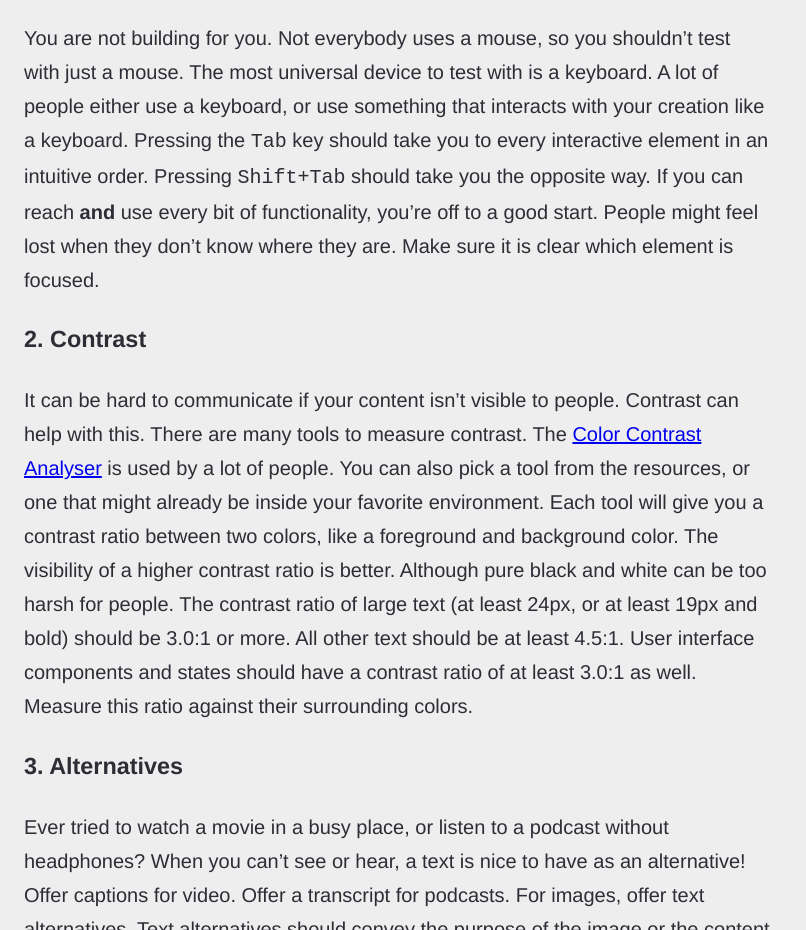
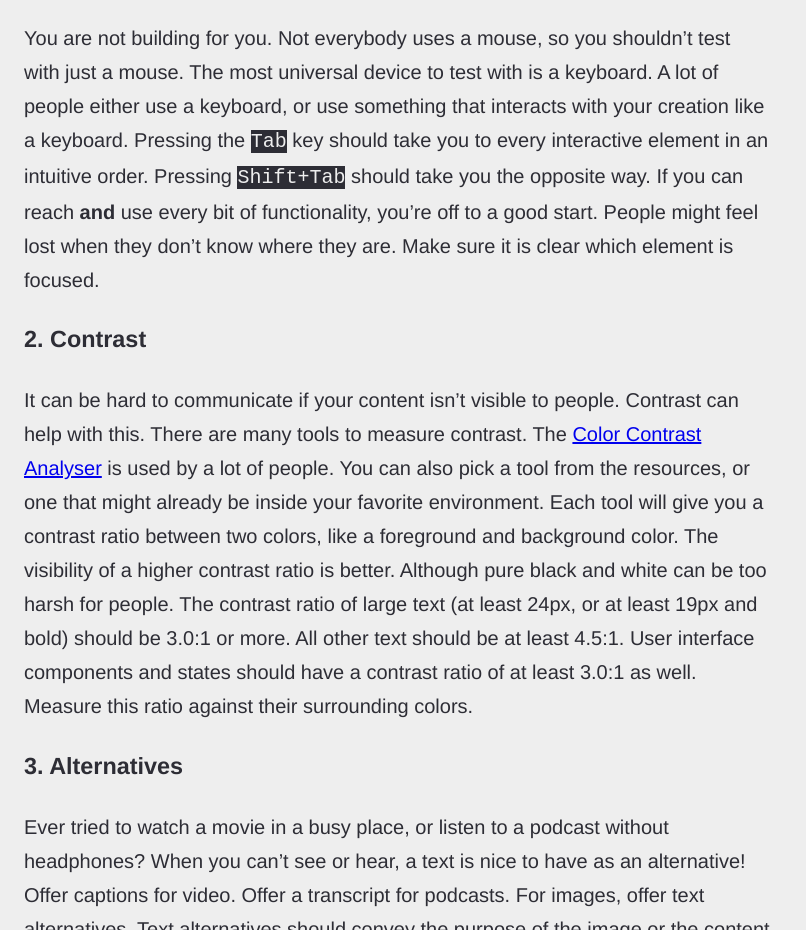
Before and after one commit to erikkroes/solidStart, an Eleventy site: page index.md in a window 1280 px wide. Shown: the part 889-1819 px from the top of the page, without its empty margins (0-806 px from the left). Built offline with nearby package versions, Linux system fonts and the light colour scheme; Eleventy itself is replaced by a stand-in of ours; files that its build step writes are made by us from their sources.

Commit message:
fix: css update

```diff
--- a/css/style.css
+++ b/css/style.css
@@ -3,8 +3,8 @@
  }
 
 body {
+  background-color: #eee;
   color: #2d2d35;
-  background-color: #eee;
   font-family: 'Helvetica Neue', Helvetica, Arial, sans-serif;
   font-size: 1.25rem;
   line-height: 1.7;
@@ -17,6 +17,6 @@ main {
 }
 
 code {
-  background-color: #eee;
-  color: #2d2d35;
+  background-color: #2d2d35;
+  color: #eee;
 }
```
